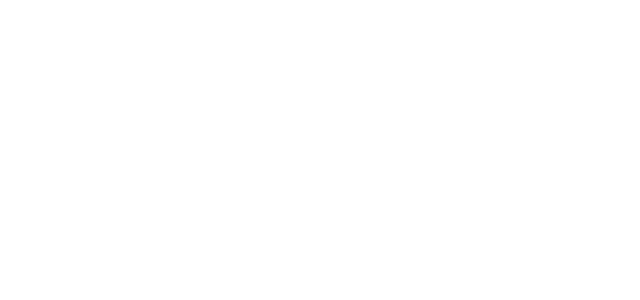
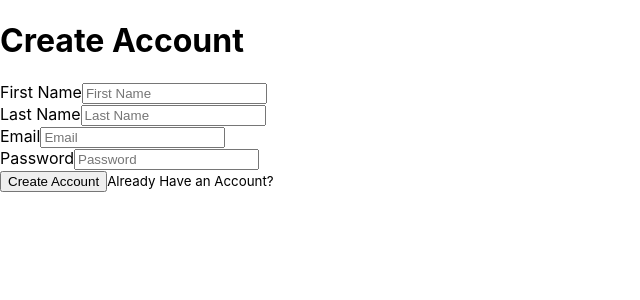
Before and after one commit to lianbagiyan/React-projects, a React (Create React App) app in the folder login-form/: page / in a window 1280 px wide. Shown: the top 300 px of the page, without its empty margins (0-640 px from the left). Built offline with nearby package versions, Linux system fonts and the light colour scheme.

Commit message:
added form wrapper for account

```diff
--- a/login-form/src/App.js
+++ b/login-form/src/App.js
@@ -2,17 +2,58 @@
 import "./App.css";
 
 class App extends Component {
-  constructor(props) {
-    super(props);
-
-    this.state = {}
-  }
-
   render() {
-
     return (
-      <div className="container">
-
+      <div className="wrapper">
+        <div className="form-wrapper">
+          <h1>Create Account</h1>
+          <form onSubmit={this.handleSubmit}>
+            <div className="firstName">
+              <label htmlFor="firstName">First Name</label>
+              <input
+                className=''
+                placeholder="First Name"
+                type="text"
+                name="firstName"
+                onChange={this.handleChange}
+              />
+            </div>
+            <div className="lastName">
+              <label htmlFor="lastName">Last Name</label>
+              <input
+                className=''
+                placeholder="Last Name"
+                type="text"
+                name="lastName"
+                onChange={this.handleChange}
+              />
+            </div>
+            <div className="email">
+              <label htmlFor="email">Email</label>
+              <input
+                className=''
+                placeholder="Email"
+                type="email"
+                name="email"
+                onChange={this.handleChange}
+              />
+            </div>
+            <div className="password">
+              <label htmlFor="password">Password</label>
+              <input
+                className=''
+                placeholder="Password"
+                type="password"
+                name="password"
+                onChange={this.handleChange}
+              />
+            </div>
+            <div className="createAccount">
+              <button type="submit">Create Account</button>
+              <small>Already Have an Account?</small>
+            </div>
+          </form>
+        </div>
       </div>
     );
   }
```
